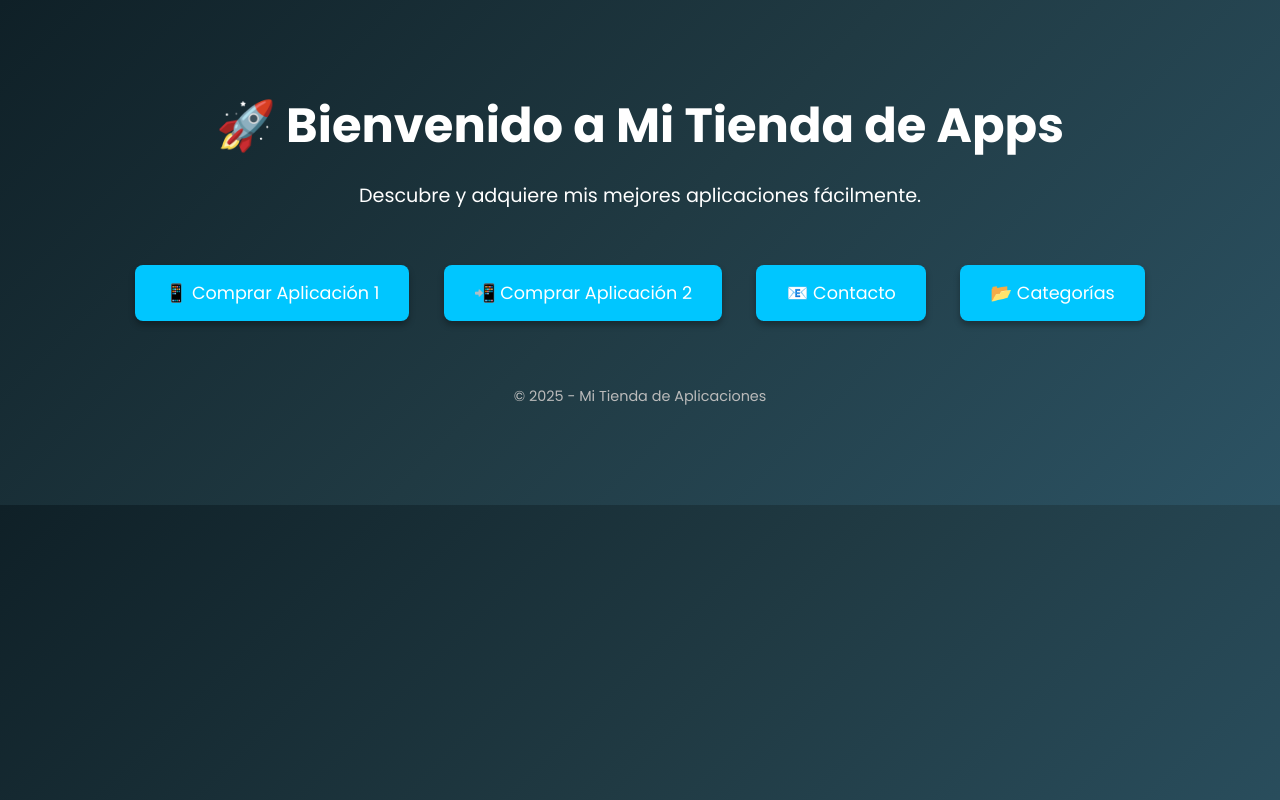
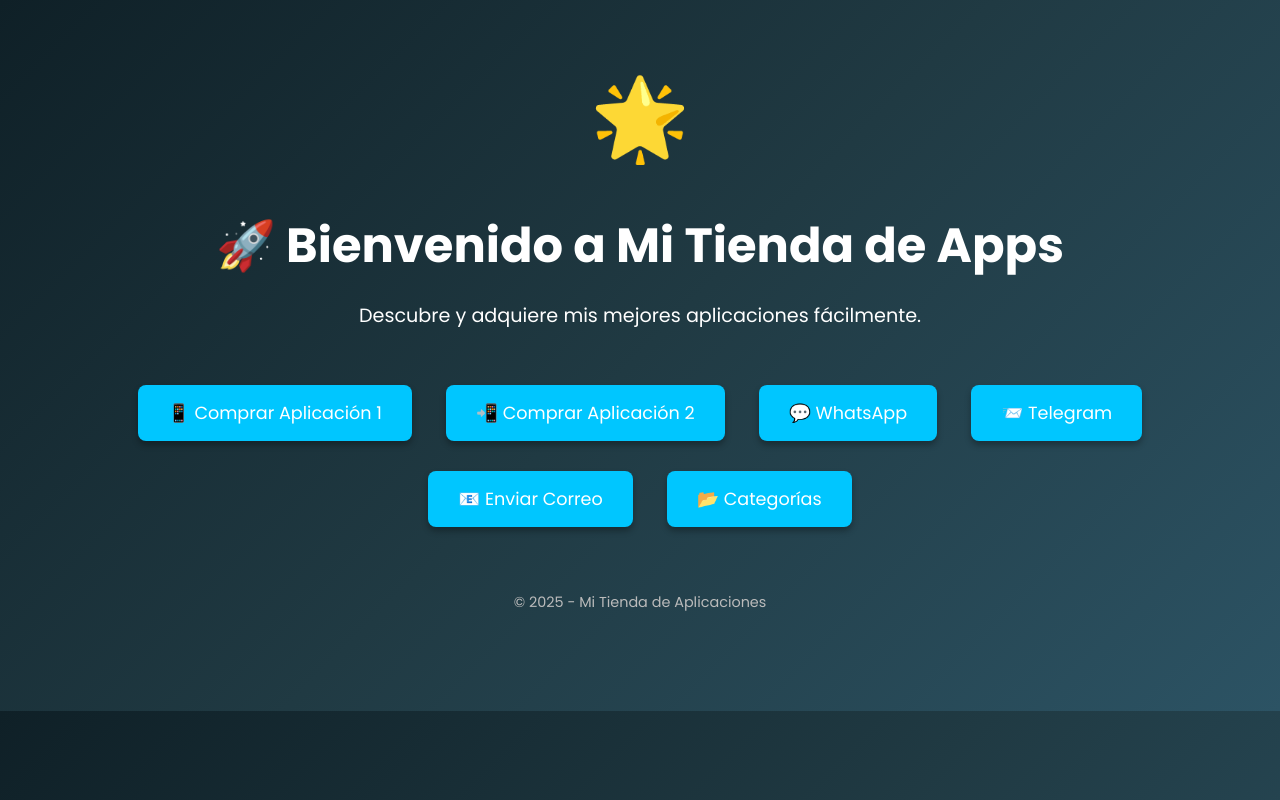
Before and after one commit to Eragoerd/joseluissuero.github.io, a plain HTML site: page index.html in a window 1280 px wide. Drawn offline with Linux system fonts and the light colour scheme.

Commit message:
Update index.html

```diff
--- a/index.html
+++ b/index.html
@@ -22,6 +22,11 @@
             font-size: 1.2em;
             margin-bottom: 40px;
         }
+        .logo {
+            font-size: 5em;
+            margin-bottom: 20px;
+            display: block;
+        }
         .btn {
             display: inline-block;
             padding: 15px 30px;
@@ -40,12 +45,15 @@
     </style>
 </head>
 <body>
+    <span class="logo">🌟</span>
     <h1>🚀 Bienvenido a Mi Tienda de Apps</h1>
     <p>Descubre y adquiere mis mejores aplicaciones fácilmente.</p>
 
     <a href="https://gumroad.com/l/tuapp1" target="_blank" class="btn">📱 Comprar Aplicación 1</a>
     <a href="https://gumroad.com/l/tuapp2" target="_blank" class="btn">📲 Comprar Aplicación 2</a>
-    <a href="https://eragoerd.github.io/tienda-apps/contacto.html" class="btn">📧 Contacto</a>
+    <a href="https://wa.me/18097292178" target="_blank" class="btn">💬 WhatsApp</a>
+    <a href="https://t.me/suero35" target="_blank" class="btn">📨 Telegram</a>
+    <a href="mailto:eragoerd@gmail.com" class="btn">📧 Enviar Correo</a>
     <a href="https://eragoerd.github.io/tienda-apps/categorias.html" class="btn">📂 Categorías</a>
 
     <p style="margin-top:50px; font-size:0.9em; color:#bbbbbb;">&copy; 2025 - Mi Tienda de Aplicaciones</p>
```
